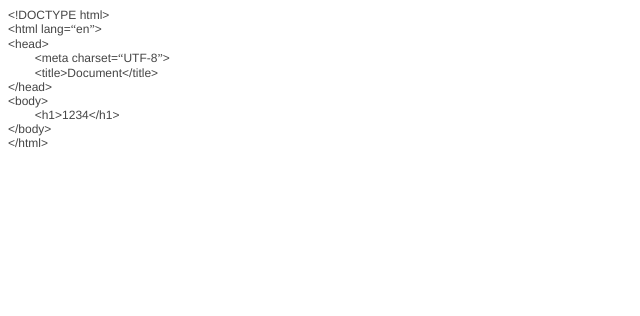
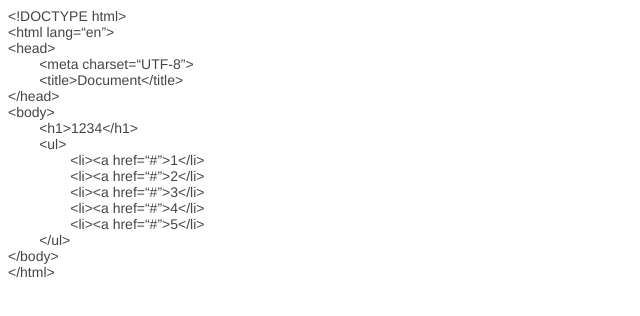
Before and after one commit to Ireliasong/demoside, a plain HTML site: page index.html in a window 1280 px wide. Shown: the whole page, without its empty margins (0-640 px from the left). Drawn offline with Linux system fonts and the light colour scheme.

Commit message:
edit index

```diff
--- a/index.html
+++ b/index.html
@@ -7,21 +7,28 @@
   <meta name="Generator" content="Cocoa HTML Writer">
   <meta name="CocoaVersion" content="1504.83">
   <style type="text/css">
-    p.p1 {margin: 0.0px 0.0px 0.0px 0.0px; font: 12.0px 'Helvetica Neue'; color: #454545}
-    span.s1 {font: 12.0px '.PingFang TC'}
+    p.p1 {margin: 0.0px 0.0px 0.0px 0.0px; line-height: 16.0px; font: 14.0px Helvetica; color: #454545; -webkit-text-stroke: #454545}
+    span.s1 {font-kerning: none}
     span.Apple-tab-span {white-space:pre}
   </style>
 </head>
 <body>
-<p class="p1">&lt;!DOCTYPE html&gt;</p>
-<p class="p1">&lt;html lang=<span class="s1">“</span>en<span class="s1">”</span>&gt;</p>
-<p class="p1">&lt;head&gt;</p>
-<p class="p1"><span class="Apple-tab-span">	</span>&lt;meta charset=<span class="s1">“</span>UTF-8<span class="s1">”</span>&gt;</p>
-<p class="p1"><span class="Apple-tab-span">	</span>&lt;title&gt;Document&lt;/title&gt;</p>
-<p class="p1">&lt;/head&gt;</p>
-<p class="p1">&lt;body&gt;</p>
-<p class="p1"><span class="Apple-tab-span">	</span>&lt;h1&gt;1234&lt;/h1&gt;</p>
-<p class="p1">&lt;/body&gt;</p>
-<p class="p1">&lt;/html&gt;</p>
+<p class="p1"><span class="s1">&lt;!DOCTYPE html&gt;</span></p>
+<p class="p1"><span class="s1">&lt;html lang=“en”&gt;</span></p>
+<p class="p1"><span class="s1">&lt;head&gt;</span></p>
+<p class="p1"><span class="s1"><span class="Apple-tab-span">	</span>&lt;meta charset=“UTF-8”&gt;</span></p>
+<p class="p1"><span class="s1"><span class="Apple-tab-span">	</span>&lt;title&gt;Document&lt;/title&gt;</span></p>
+<p class="p1"><span class="s1">&lt;/head&gt;</span></p>
+<p class="p1"><span class="s1">&lt;body&gt;</span></p>
+<p class="p1"><span class="s1"><span class="Apple-tab-span">	</span>&lt;h1&gt;1234&lt;/h1&gt;</span></p>
+<p class="p1"><span class="s1"><span class="Apple-tab-span">	</span>&lt;ul&gt;</span></p>
+<p class="p1"><span class="s1"><span class="Apple-tab-span">	</span><span class="Apple-tab-span">	</span>&lt;li&gt;&lt;a href=“#”&gt;1&lt;/li&gt;</span></p>
+<p class="p1"><span class="s1"><span class="Apple-tab-span">	</span><span class="Apple-tab-span">	</span>&lt;li&gt;&lt;a href=“#”&gt;2&lt;/li&gt;</span></p>
+<p class="p1"><span class="s1"><span class="Apple-tab-span">	</span><span class="Apple-tab-span">	</span>&lt;li&gt;&lt;a href=“#”&gt;3&lt;/li&gt;</span></p>
+<p class="p1"><span class="s1"><span class="Apple-tab-span">	</span><span class="Apple-tab-span">	</span>&lt;li&gt;&lt;a href=“#”&gt;4&lt;/li&gt;</span></p>
+<p class="p1"><span class="s1"><span class="Apple-tab-span">	</span><span class="Apple-tab-span">	</span>&lt;li&gt;&lt;a href=“#”&gt;5&lt;/li&gt;</span></p>
+<p class="p1"><span class="s1"><span class="Apple-tab-span">	</span>&lt;/ul&gt;</span></p>
+<p class="p1"><span class="s1">&lt;/body&gt;</span></p>
+<p class="p1"><span class="s1">&lt;/html&gt;</span></p>
 </body>
 </html>
```
